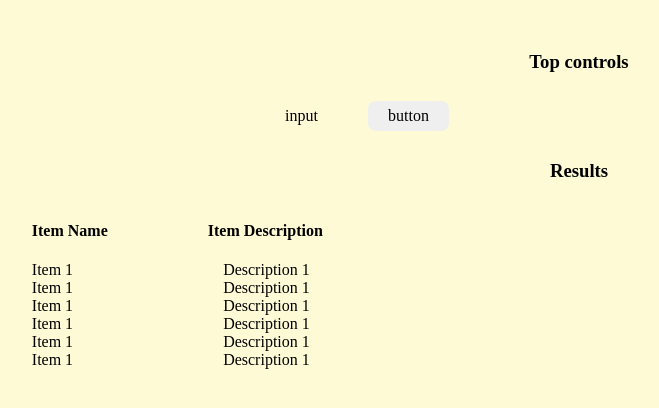
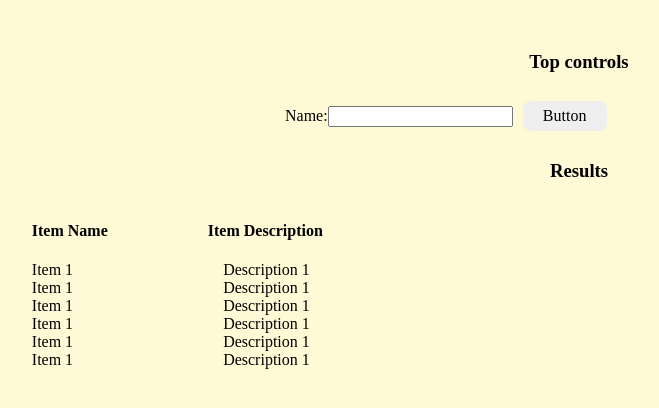
Before and after one commit to pestler/React-Task, a React (Vite) app: page / in a window 1280 px wide. Shown: the top 408 px of the page, without its empty margins (61-720 px from the left). Built offline with nearby package versions, Linux system fonts and the light colour scheme.

Commit message:
feat: add input form

```diff
--- a/src/components/button/button.scss
+++ /dev/null
@@ -1,17 +0,0 @@
-button {
-    border-radius: 8px;
-    border: 1px solid transparent;
-    padding: 0.3em 1.2em;
-    font-size: 1em;
-    font-weight: 500;
-    font-family: inherit;
-    cursor: pointer;
-    transition: border-color 0.25s;
-  }
-  button:hover {
-    border-color: #646cff;
-  }
-  button:focus,
-  button:focus-visible {
-    outline: 4px auto -webkit-focus-ring-color;
-  }
--- a/src/components/button/button.tsx
+++ /dev/null
@@ -1,10 +0,0 @@
-import { Component } from 'react';
-import './button.scss';
-
-class Button extends Component {
-  render() {
-    return <button onClick={() => console.log('555')}>button </button>;
-  }
-}
-
-export default Button;
--- a/src/components/header/header.tsx
+++ b/src/components/header/header.tsx
@@ -1,6 +1,5 @@
 import { Component } from 'react';
 import SearchInput from '../search-input/search-input';
-import Button from '../button/button';
 import './header.scss';
 
 class Header extends Component {
@@ -10,7 +9,6 @@ class Header extends Component {
         <h3>Top controls</h3>
         <div className="header-box">
           <SearchInput />
-          <Button />
         </div>
       </header>
     );
--- /dev/null
+++ b/src/components/search-input/search-input.scss
@@ -0,0 +1,25 @@
+.form {
+  display: flex;
+  align-items: center;
+  gap: 10px;
+}
+
+.btn {
+  border-radius: 8px;
+  border: 1px solid transparent;
+  padding: 0.3em 1.2em;
+  font-size: 1em;
+  font-weight: 500;
+  font-family: inherit;
+  cursor: pointer;
+  transition: border-color 0.25s;
+}
+
+.btn:hover {
+  border-color: #646cff;
+}
+
+.btn:focus,
+.btn:focus-visible {
+  outline: 4px auto -webkit-focus-ring-color;
+}
--- a/src/components/search-input/search-input.tsx
+++ b/src/components/search-input/search-input.tsx
@@ -1,8 +1,46 @@
-import { Component } from 'react';
+import React, { Component, FormEvent } from 'react';
+import './search-input.scss';
 
-class SearchInput extends Component {
+interface SearchInputState {
+  inputValue: string;
+}
+
+class SearchInput extends Component<object, SearchInputState> {
+  constructor(props: object) {
+    super(props);
+    this.state = {
+      inputValue: '',
+    };
+
+    this.handleInputChange = this.handleInputChange.bind(this);
+    this.handleSubmit = this.handleSubmit.bind(this);
+  }
+
+  handleInputChange(event: React.ChangeEvent<HTMLInputElement>) {
+    this.setState({ inputValue: event.target.value });
+  }
+
+  handleSubmit(event: FormEvent) {
+    event.preventDefault();
+    alert(`Form submitted with input: ${this.state.inputValue}`);
+  }
+
   render() {
-    return <div>input</div>;
+    return (
+      <form onSubmit={this.handleSubmit} className="form">
+        <label>
+          Name:
+          <input
+            type="text"
+            value={this.state.inputValue}
+            onChange={this.handleInputChange}
+          />
+        </label>
+        <button type="submit" className="btn">
+          Button
+        </button>
+      </form>
+    );
   }
 }
 
```
Also changed, not shown: src/components/Input/Input.tsx (deleted, +0 -9 lines).
